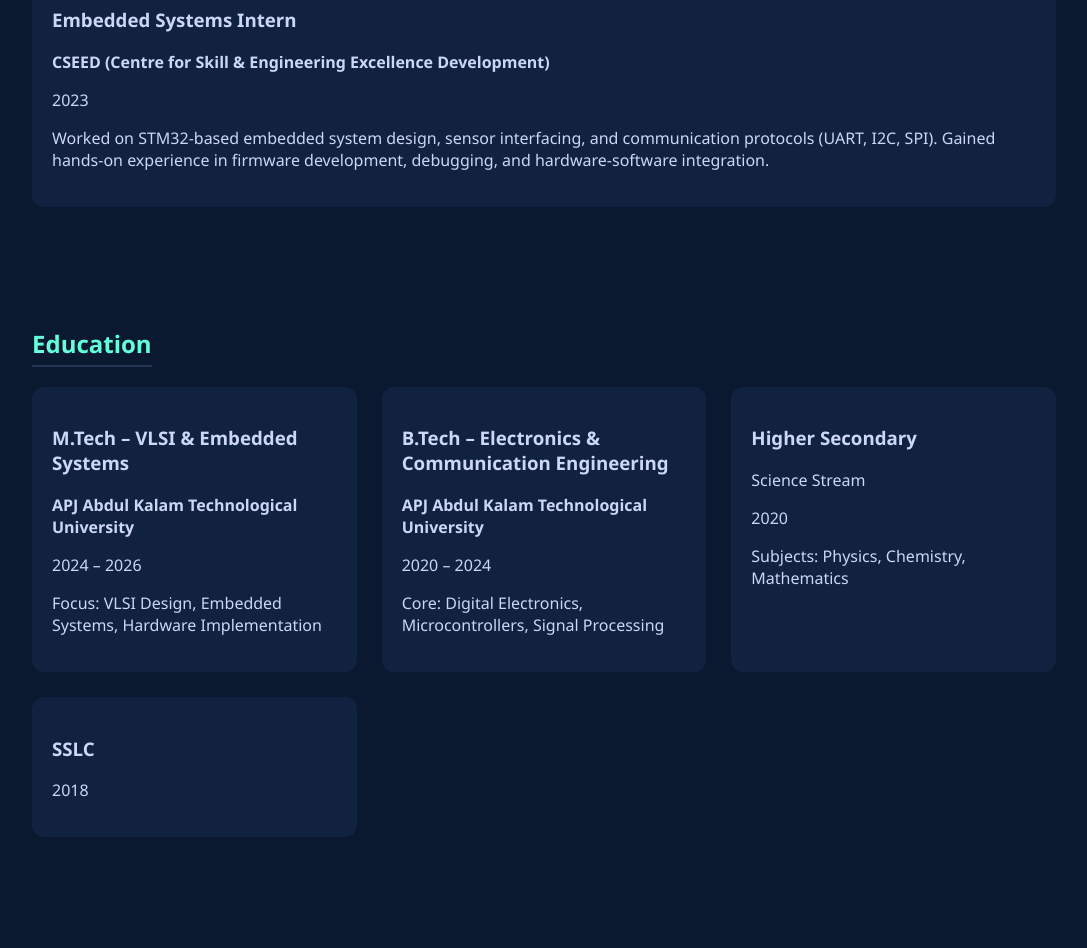
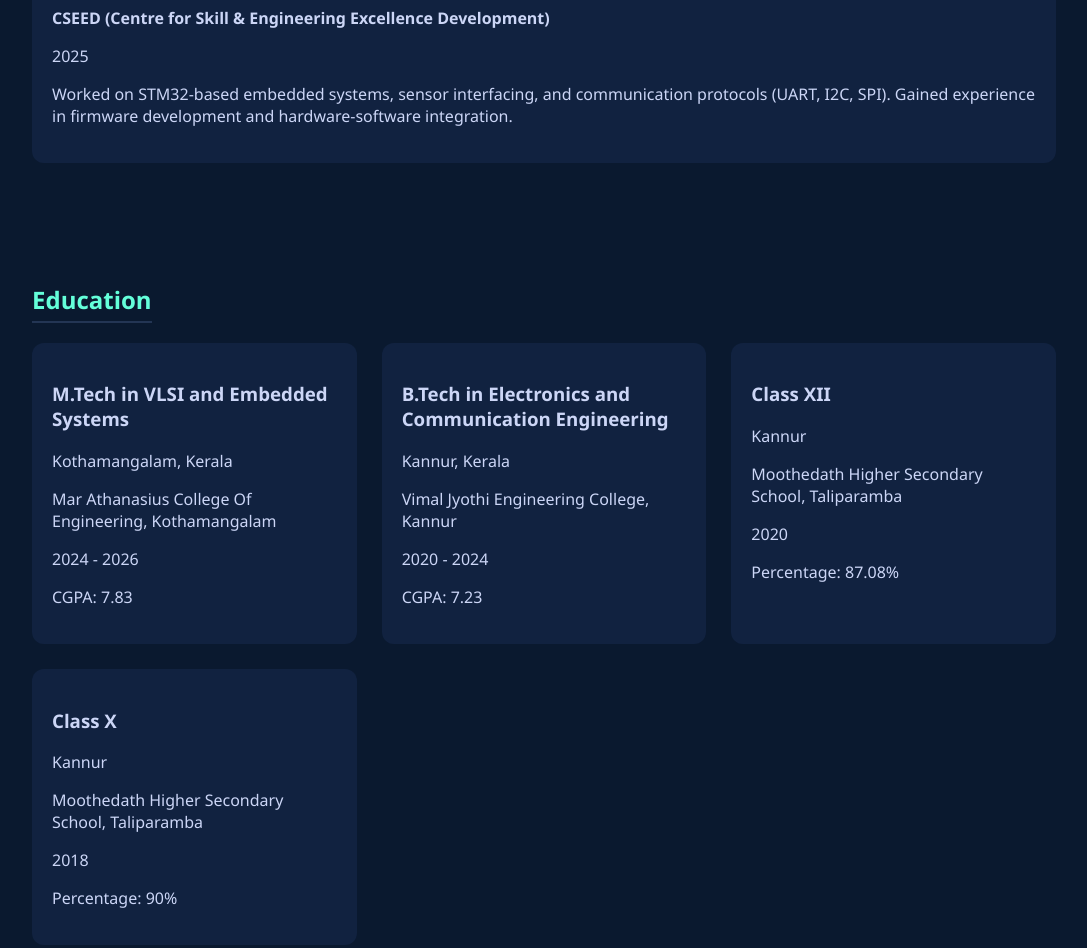
Before and after one commit to Anamika087/anamika087.github.io, a plain HTML site: page index.html in a window 1280 px wide. Shown: the part 2080-3028 px from the top of the page, without its empty margins (96-1183 px from the left). Drawn offline with Linux system fonts and the light colour scheme.

Commit message:
Update index.html

```diff
--- a/index.html
+++ b/index.html
@@ -34,14 +34,12 @@ h2 {
     padding: 50px 10%;
 }
 
-/* GRID */
 .card-container {
     display: grid;
     grid-template-columns: repeat(auto-fit, minmax(300px, 1fr));
     gap: 25px;
 }
 
-/* CARD */
 .card {
     background: #112240;
     padding: 20px;
@@ -68,7 +66,6 @@ h2 {
     border-radius: 8px;
 }
 
-/* LIST */
 ul {
     list-style: none;
     padding: 0;
@@ -102,7 +99,7 @@ footer {
     I have hands-on experience in developing STM32-based systems, designing custom PCBs, and building real-world hardware solutions.
     <br><br>
     My interests include embedded firmware development, sensor interfacing, and system-level design.
-    I also utilize MATLAB and Simulink for modeling and analyzing electronic systems. I am passionate about creating reliable and efficient embedded solutions for real-world applications.
+    I also utilize MATLAB and Simulink for modeling and analyzing electronic systems.
     </p>
 </section>
 
@@ -148,8 +145,7 @@ footer {
                 <img src="digi.png">
             </div>
             <p>
-            Developed a compact digital voltmeter using STM32 with ADC-based voltage acquisition, signal conditioning,
-            and OLED display for real-time visualization.
+            Developed a compact digital voltmeter using STM32 with ADC-based voltage acquisition and OLED display.
             </p>
         </div>
 
@@ -161,21 +157,21 @@ footer {
                 <img src="digi.png">
             </div>
             <p>
-            Developed a real-time air quality monitoring system using STM32 and gas sensors with ADC-based data acquisition.
+            Developed a real-time air quality monitoring system using STM32 and gas sensors.
             </p>
         </div>
 
         <div class="card">
             <h3>Railway Crack Detection</h3>
             <p>
-            Developed an IoT-based railway crack detection system using ESP module for real-time monitoring and fault detection.
+            Developed an IoT-based railway crack detection system using ESP module for real-time monitoring.
             </p>
         </div>
 
         <div class="card">
             <h3>Heart Pulse Monitoring</h3>
             <p>
-            Designed a real-time heart pulse monitoring system using sensors for continuous health tracking and alerts.
+            Designed a real-time heart pulse monitoring system using sensors for health tracking.
             </p>
         </div>
 
@@ -189,10 +185,10 @@ footer {
         <div class="card">
             <h3>Embedded Systems Intern</h3>
             <p><strong>CSEED (Centre for Skill & Engineering Excellence Development)</strong></p>
-            <p>2023</p>
+            <p>2025</p>
             <p>
-            Worked on STM32-based embedded system design, sensor interfacing, and communication protocols (UART, I2C, SPI).
-            Gained hands-on experience in firmware development, debugging, and hardware-software integration.
+            Worked on STM32-based embedded systems, sensor interfacing, and communication protocols (UART, I2C, SPI).
+            Gained experience in firmware development and hardware-software integration.
             </p>
         </div>
     </div>
@@ -204,29 +200,35 @@ footer {
     <div class="card-container">
 
         <div class="card">
-            <h3>M.Tech – VLSI & Embedded Systems</h3>
-            <p><strong>APJ Abdul Kalam Technological University</strong></p>
-            <p>2024 – 2026</p>
-            <p>Focus: VLSI Design, Embedded Systems, Hardware Implementation</p>
+            <h3>M.Tech in VLSI and Embedded Systems</h3>
+            <p>Kothamangalam, Kerala</p>
+            <p>Mar Athanasius College Of Engineering, Kothamangalam</p>
+            <p>2024 - 2026</p>
+            <p>CGPA: 7.83</p>
         </div>
 
         <div class="card">
-            <h3>B.Tech – Electronics & Communication Engineering</h3>
-            <p><strong>APJ Abdul Kalam Technological University</strong></p>
-            <p>2020 – 2024</p>
-            <p>Core: Digital Electronics, Microcontrollers, Signal Processing</p>
+            <h3>B.Tech in Electronics and Communication Engineering</h3>
+            <p>Kannur, Kerala</p>
+            <p>Vimal Jyothi Engineering College, Kannur</p>
+            <p>2020 - 2024</p>
+            <p>CGPA: 7.23</p>
         </div>
 
         <div class="card">
-            <h3>Higher Secondary</h3>
-            <p>Science Stream</p>
+            <h3>Class XII</h3>
+            <p>Kannur</p>
+            <p>Moothedath Higher Secondary School, Taliparamba</p>
             <p>2020</p>
-            <p>Subjects: Physics, Chemistry, Mathematics</p>
+            <p>Percentage: 87.08%</p>
         </div>
 
         <div class="card">
-            <h3>SSLC</h3>
+            <h3>Class X</h3>
+            <p>Kannur</p>
+            <p>Moothedath Higher Secondary School, Taliparamba</p>
             <p>2018</p>
+            <p>Percentage: 90%</p>
         </div>
 
     </div>
```
